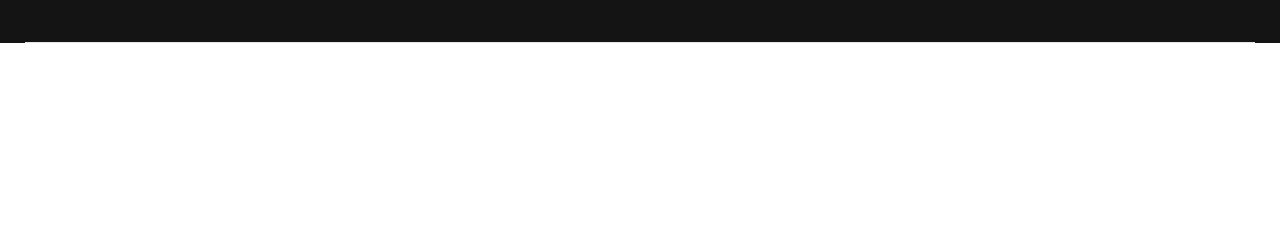
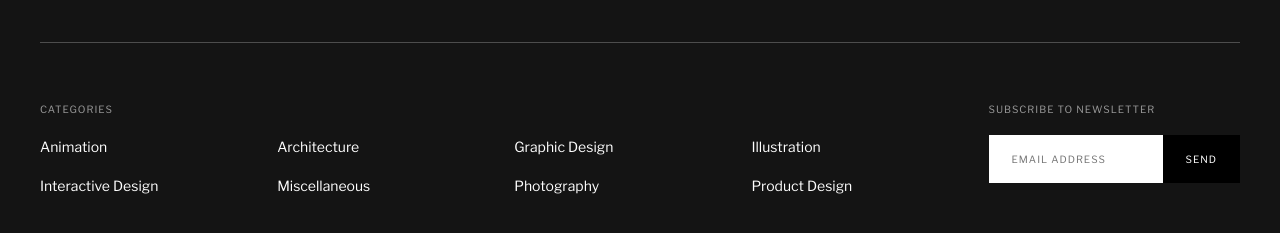
Before and after one commit to NOXYDIZER/NoIceLand, a website: page index.html in a window 1280 px wide. Shown: the part 4314-4547 px from the top of the page. Before the commit the page ends 4357 px from the top, so only its background shows below. Drawn offline with nearby package versions, Linux system fonts and the light colour scheme.

Commit message:
footer categories

```diff
--- a/index.html
+++ b/index.html
@@ -418,8 +418,79 @@
                 </div>
             </div>
         </div>
+
+        <div class="container categories__container">
+            <div class="categories__item">
+                <div class="categories__block block1">
+                    <div class="categories">
+                        <div class="category">
+                            categories
+                        </div>
+                    </div>
+                    <div class="categories__link">
+                        <div class="link__item">
+                            <a href="#">Animation</a>
+                        </div>
+                        <div class="link__item">
+                            <a href="#">Architecture</a>
+                        </div>
+                        <div class="link__item">
+                            <a href="#">Graphic Design</a>
+                        </div>
+                        <div class="link__item">
+                            <a href="#">Illustration</a>
+                        </div>
+                        <div class="link__item">
+                            <a href="#">Interactive Design</a>
+                        </div>
+                        <div class="link__item">
+                            <a href="#">Miscellaneous</a>
+                        </div>
+                        <div class="link__item">
+                            <a href="#">Photography</a>
+                        </div>
+                        <div class="link__item">
+                            <a href="#">Product Design</a>
+                        </div>
+                    </div>
+                </div>
+                <div class="input__block">
+                    <div class="categories">
+                        <div class="category">
+                            Subscribe to newsletter
+                        </div>
+                    </div>
+                    <div class="input">
+                        <form>
+                            <input type="text" placeholder="Email address">
+                        </form>
+                        <div class="input__button">
+                            <a href="">send</a>
+                        </div>
+                    </div>
+                </div>
+            </div>
+        </div>
     </footer>
 
 </body>
 
 </html>
+
+<div>
+    <div>
+        <div>
+            <a href=""></a>
+            <div></div>
+        </div>
+        <div>
+            <a href=""></a>
+            <div></div>
+        </div>
+    </div>
+    <div>
+        <div></div>
+        <div></div>
+        <div></div>
+    </div>
+</div>
--- a/scss/styles.scss
+++ b/scss/styles.scss
@@ -182,10 +182,11 @@ footer {
         align-items: flex-end;
         gap: 15px;
         padding: 100px 0 60px 0;
+        border-bottom: 1px solid #4d4d4d;
     }
 }
 
-.rights {
+@mixin footer__second__font() {
     font-family: 'Libre Franklin';
     font-size: 10px;
     line-height: 12px;
@@ -193,3 +194,80 @@ footer {
     text-transform: uppercase;
     color: #666666;
 }
+
+@mixin footer__main__font() {
+    font-family: 'Libre Franklin';
+    font-size: 14px;
+    line-height: 24px;
+    color: #FFFFFF;
+    text-decoration: none
+}
+
+.rights {
+    @include footer__second__font();
+}
+
+.category {
+    &__block {
+        @include footer__second__font();
+    }
+}
+
+.categories {
+    padding-bottom: 20px;
+    &__container {
+        padding: 60px 0 95px 0;
+    }
+
+    &__link {
+        display: grid;
+        grid-template-columns: repeat(4, 1fr);
+        row-gap: 15px;
+    }
+
+    &__link a {
+        @include footer__main__font();
+    }
+
+    &__block {
+        display: flex;
+        flex-direction: column;
+    }
+
+    &__item {
+        display: flex;
+    }
+}
+
+footer>div.container {
+    border: none;
+}
+
+input {
+    @include footer__second__font();
+    padding: 18px 23px;
+    border: none;
+}
+
+.input {
+    display: flex;
+    &__button  {
+        font-family: 'Libre Franklin';
+        font-size: 10px;
+        line-height: 12px;
+        letter-spacing: 1px;
+        text-transform: uppercase;
+        text-align: center;
+        padding: 18px 23px;
+        background-color: #000000;
+        height: 12px;
+    }
+
+    &__button a {
+        text-decoration: none;
+        color: #FFFFFF;
+    }
+}
+.block1 {
+    flex: 3;
+}
```
Also changed, not shown: css/styles.css, 1 other file.
